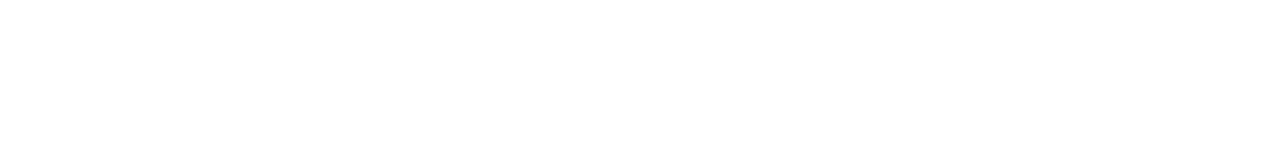
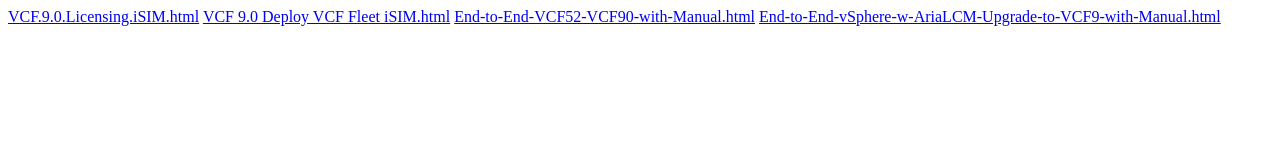
Before and after one commit to broadcom-partners/clearwater-isim, a plain HTML site: page index.html in a window 1280 px wide. Drawn offline with Linux system fonts and the light colour scheme.

Commit message:
Update index.html

```diff
--- a/index.html
+++ b/index.html
@@ -1 +1,4 @@
-<a href="https://broadcom-partners.github.io/clearwater-isim/VCF.9.0.Licensing.iSIM.html">
+<a href="https://broadcom-partners.github.io/clearwater-isim/VCF.9.0.Licensing.iSIM.html">VCF.9.0.Licensing.iSIM.html</a>
+<a href="https://broadcom-partners.github.io/clearwater-isim/VCF 9.0 Deploy VCF Fleet iSIM.html">VCF 9.0 Deploy VCF Fleet iSIM.html</a>
+<a href="https://broadcom-partners.github.io/clearwater-isim/End-to-End-VCF52-VCF90-with-Manual.html">End-to-End-VCF52-VCF90-with-Manual.html</a>
+<a href="https://broadcom-partners.github.io/clearwater-isim/End-to-End-vSphere-w-AriaLCM-Upgrade-to-VCF9-with-Manual.html">End-to-End-vSphere-w-AriaLCM-Upgrade-to-VCF9-with-Manual.html</a>
```
